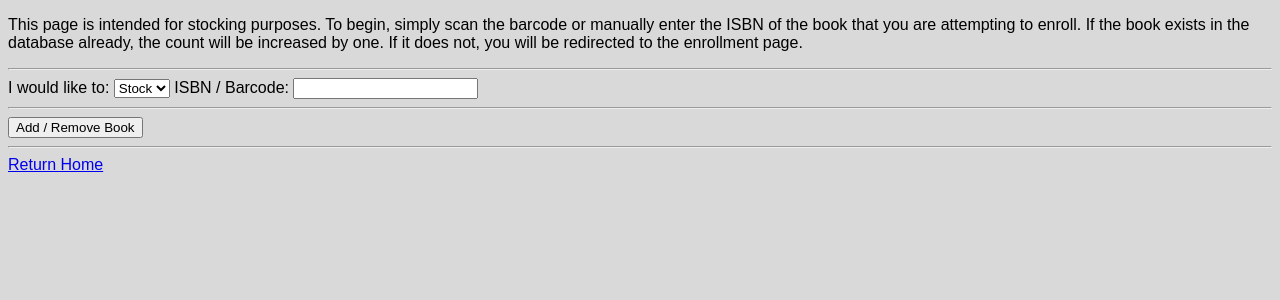
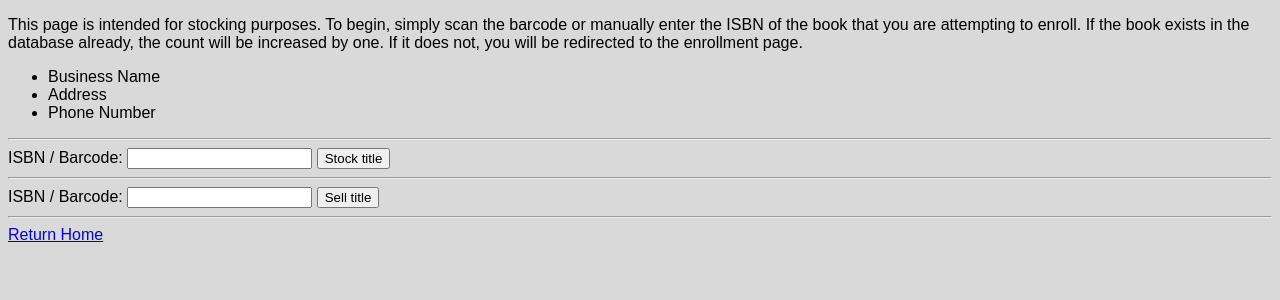
Before and after one commit to jzakilla/bookfinder, a Flask app: page /stocking in a window 1280 px wide. Shown: the top 300 px of the page. Run offline with Flask 2, Linux system fonts and the light colour scheme.

Commit message:
working again

```diff
--- a/docker/source_code/templates/stocking.html
+++ b/docker/source_code/templates/stocking.html
@@ -7,20 +7,34 @@
 </head>
 <body>
 	<p>This page is intended for stocking purposes. To begin, simply scan the barcode or manually enter the ISBN of the book that you are attempting to enroll. If the book exists in the database already, the count will be increased by one. If it does not, you will be redirected to the enrollment page.</p>
-	<hr>
+	<div name="top_bar">
+		<ul>
+			<li>Business Name</li>
+			<li>Address</li>
+			<li>Phone Number</li>
+		</ul>
+	</div>
+	<div name="info_pane">
+	</div>
+	<hr/>
+	<div name="stock">
+	<form method="POST">
+		<label>ISBN / Barcode: </label>
+		<input type="text" for="stock_title" name="stock_title" value="{{ request.form['stock_title'] }}" />
+		<button type="submit">Stock title</button>
+	</form>
+	</div>
+	<hr/>
+	<div name="sell">
+		<form method="POST">
+		<label>ISBN / Barcode: </label>
+		<input type="text" for="sell_title" name="sell_title" value="{{ request.form['sell_title'] }}" />
+		<button type="submit">Sell title</button>
+	</form>
+	</div>
 
-	<form method="POST">
-		<label for="inv_management">I would like to: </label>
-		<select id="inv_management" name="inv_management">
-			<option value="stock">Stock</option>
-			<option value="sell">Sell</option>
-		</select>
 
-		<label>ISBN / Barcode: </label>
-		<input type="text" for="barcode_input" name="barcode_input" value="{{ request.form['barcode_input'] }}" />
-		<hr>
-		<button type="submit">Add / Remove Book</button>
-	</form>
+
 	<hr>
 	<a href="{{ url_for('index') }}">Return Home</a>
 
--- a/docker/source_code/webify.py
+++ b/docker/source_code/webify.py
@@ -74,6 +74,8 @@ def signup():
 		new_user = {"user": user, "password": hashed, "email": email, "address": address, "bus_name":bus_name, "phone": phone}
 
 		users.insert_one(new_user)
+		flash('User successfully added. Please return to the login page.')
+
 	return render_template('signup.html')
 
 
@@ -102,7 +104,6 @@ def login():
 			 	print("Didn't pass")
 			# direct user / flash message
 	return render_template('login.html')
-
 
 # Enrollment page for books that aren't found
 @app.route('/enrollment', methods=('GET', 'POST',))
@@ -134,7 +135,9 @@ def enrollment():
 @app.route('/stocking', methods=['GET', 'POST'])
 def stocking():
 	if request.method == 'POST':
-		ISBN = sanitize(request.form['barcode_input'].replace("-", ""))
+		ISBN = sanitize(request.form['stock_title'].replace("-", ""))
+		if ISBN == None:
+			ISBN = sanitize(request.form['sell_title'].replace("-", ""))
 		db = get_db_connection()
 		bookshelf = db.bookshelf
 
```
Also changed, not shown: docker/source_code/templates/signup.html (+13 -2 lines).
